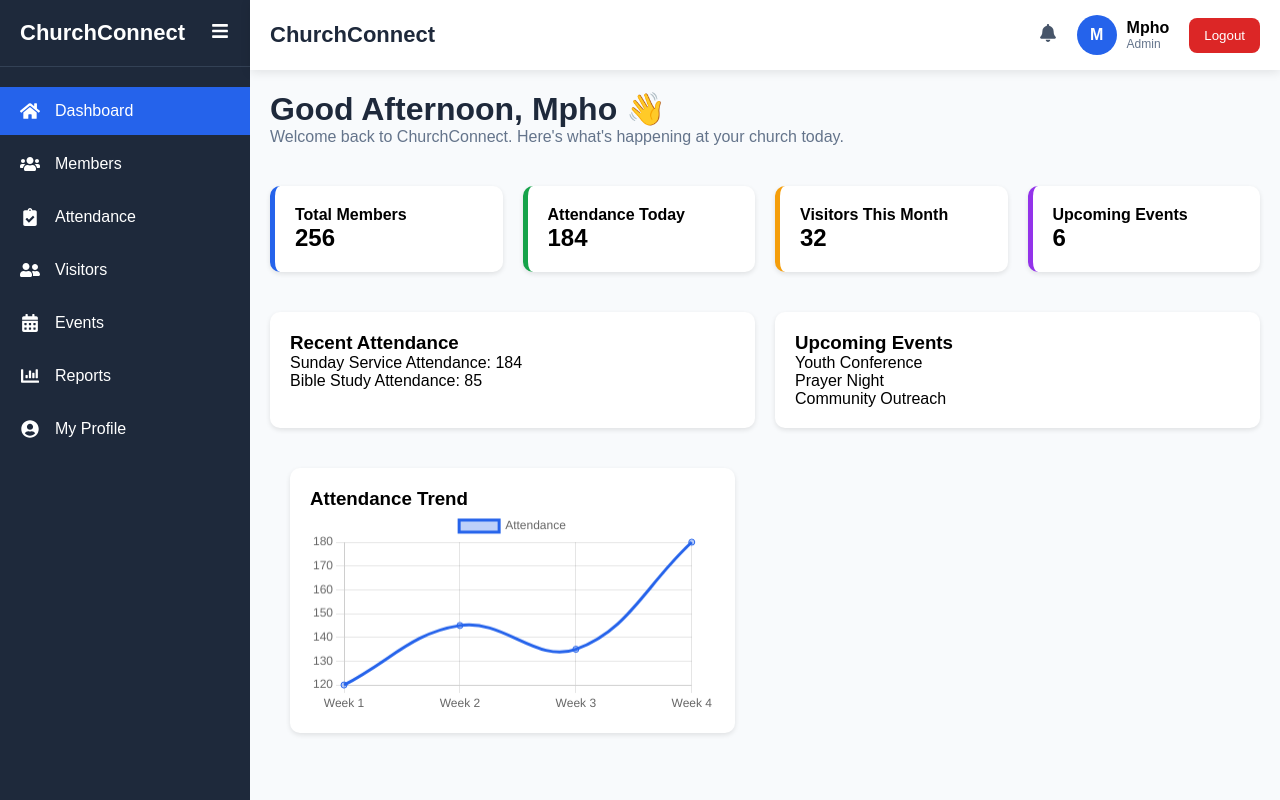
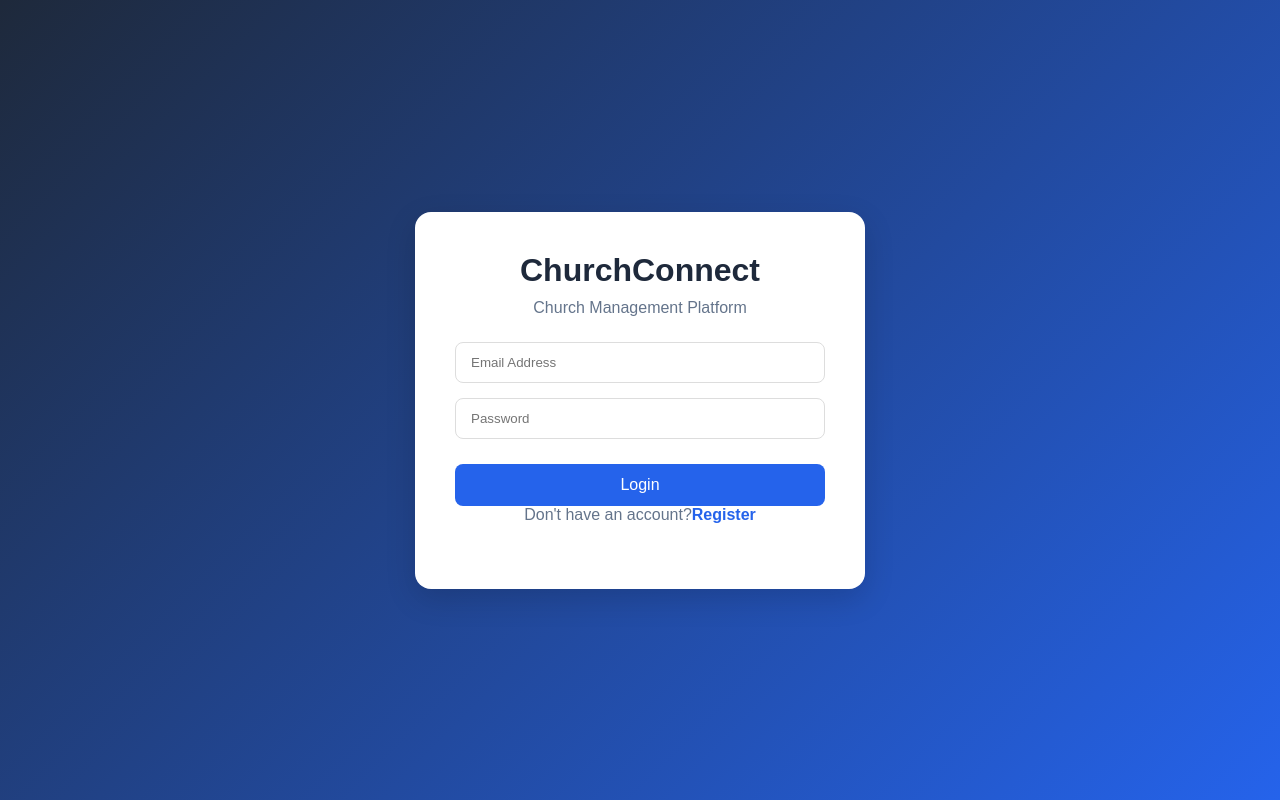
Before and after one commit to MphoJr/Church-Connect, a React (Vite) app in the folder client/: page / in a window 1280 px wide. Built offline with nearby package versions, Linux system fonts and the light colour scheme.

Commit message:
feat: update Topbar to dynamically display user information and handle logout; fix AppRoutes to correctly route to Login and Dashboard

```diff
--- a/client/src/components/Topbar.jsx
+++ b/client/src/components/Topbar.jsx
@@ -5,8 +5,16 @@ const Topbar = () => {
   const navigate = useNavigate();
 
   const handleLogout = () => {
+    localStorage.removeItem("token");
+    localStorage.removeItem("user");
+
     navigate("/");
   };
+  const user = JSON.parse(localStorage.getItem("user"));
+
+  const userName = user?.fullName || "Guest";
+
+  const role = user?.role || "User";
 
   return (
     <div className="topbar">
@@ -21,9 +29,9 @@ const Topbar = () => {
           <div className="avatar">M</div>
 
           <div className="user-info">
-            <span className="user-name">Mpho</span>
+            <span className="user-name">{userName}</span>
 
-            <span className="user-role">Admin</span>
+            <span className="user-role">{role}</span>
           </div>
         </div>
 
--- a/client/src/routes/AppRoutes.jsx
+++ b/client/src/routes/AppRoutes.jsx
@@ -11,7 +11,7 @@ import Login from "../pages/Login";
 function AppRoutes() {
   return (
     <Routes>
-      <Route path="/" element={<Dashboard />} />
+      <Route path="/dashboard" element={<Dashboard />} />
       <Route path="/members" element={<Members />} />
       <Route path="/visitors" element={<Visitors />} />
       <Route path="/attendance" element={<Attendance />} />
@@ -19,7 +19,7 @@ function AppRoutes() {
       <Route path="/reports" element={<Reports />} />
       <Route path="/profile" element={<Profile />} />
       <Route path="/register" element={<Register />} />
-      <Route path="/login" element={<Login />} />
+      <Route path="/" element={<Login />} />
     </Routes>
   );
 }
```
